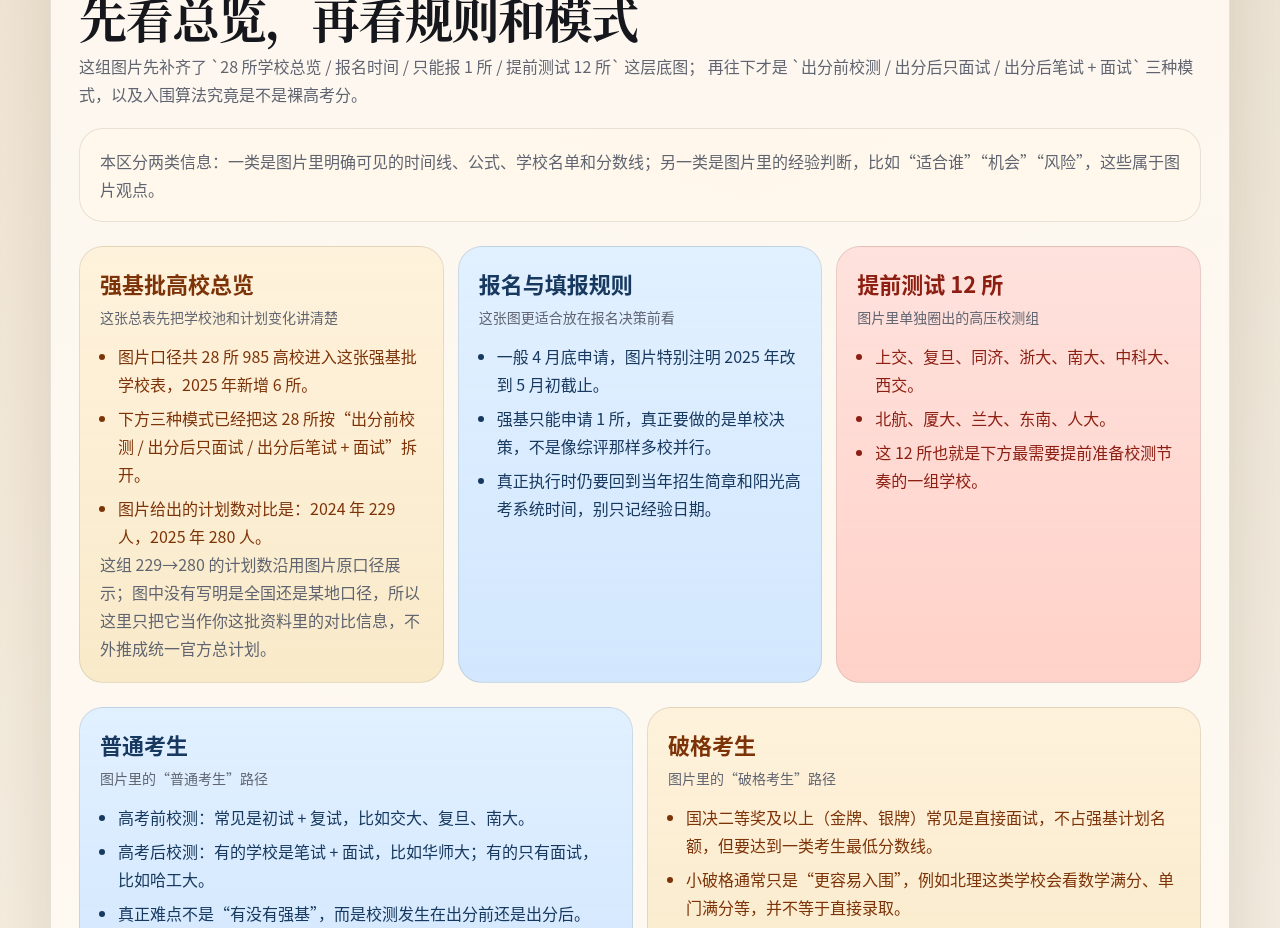
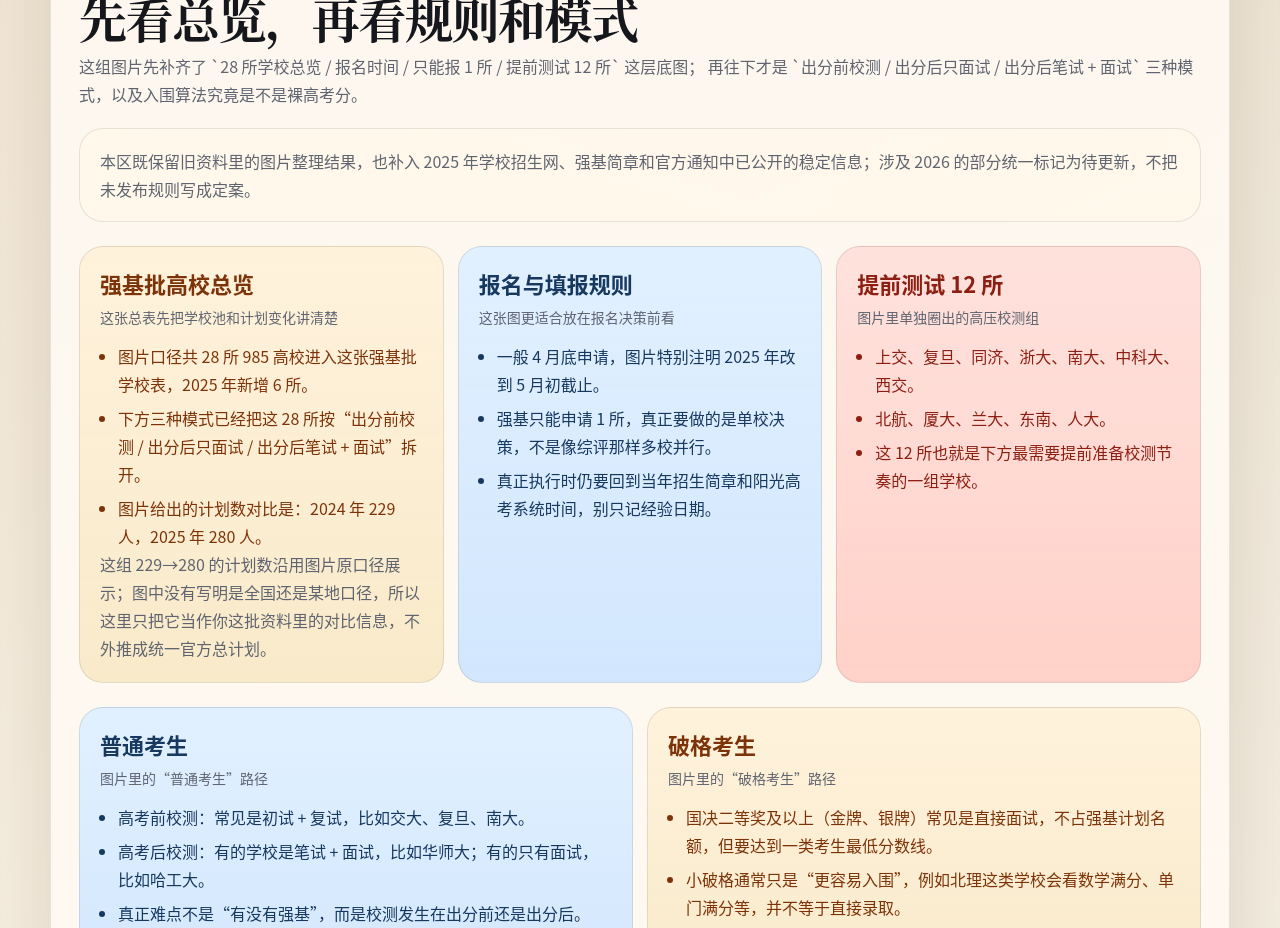
Before and after one commit to t86/zhaosheng, a Next.js app: page /selection in a window 1280 px wide. Shown: the part 1820-2748 px from the top of the page. Built offline with nearby package versions, Linux system fonts and the light colour scheme.

Commit message:
fix: tighten qiangji headline metadata and wording

```diff
--- a/data/selection-guides.ts
+++ b/data/selection-guides.ts
@@ -62,6 +62,8 @@
 
 export type HeadlineSchoolCard = {
   school: string;
+  coverageLevel: "official-2025" | "stable-2025";
+  updateStatus: "pending-2026";
   status: string;
   majorRange: string;
   qualificationRule: string;
@@ -186,7 +188,7 @@
   ] satisfies BulletPanel[],
   qiangji: {
     disclaimer:
-      "本区分两类信息：一类是图片里明确可见的时间线、公式、学校名单和分数线；另一类是图片里的经验判断，比如“适合谁”“机会”“风险”，这些属于图片观点。",
+      "本区既保留旧资料里的图片整理结果，也补入 2025 年学校招生网、强基简章和官方通知中已公开的稳定信息；涉及 2026 的部分统一标记为待更新，不把未发布规则写成定案。",
     statusPanels: [
       {
         title: "2025 官方完整口径",
@@ -204,6 +206,8 @@
     headlineSchoolCards: [
       {
         school: "清华大学",
+        coverageLevel: "official-2025",
+        updateStatus: "pending-2026",
         status: "2025 简章与测试安排已公开；2026 规则待新简章。",
         majorRange: "基础理科学术类、基础理科工程衔接类、基础文科类。",
         qualificationRule: "按高考成绩分省分学科类 6 倍入围；竞赛国决银牌及以上可申请破格。",
@@ -214,6 +218,8 @@
       },
       {
         school: "北京大学",
+        coverageLevel: "official-2025",
+        updateStatus: "pending-2026",
         status: "2025 简章已公开；2026 规则暂不提前外推。",
         majorRange: "按专业组组织，覆盖数学、物理、化学、生物及部分基础文科方向。",
         qualificationRule: "按分省分专业组计划数 6 倍入围；竞赛国决银牌及以上可申请破格。",
@@ -224,6 +230,8 @@
       },
       {
         school: "复旦大学",
+        coverageLevel: "official-2025",
+        updateStatus: "pending-2026",
         status: "2025 简章与测试结果页都已公开；2026 先不写成定案。",
         majorRange: "2025 招生专业（类）覆盖古文字学、基础数理化生及医学相关方向。",
         qualificationRule: "A 类面向综合素质优秀考生；B 类面向竞赛国决金银牌考生，且不能兼报其他高校强基。",
@@ -234,6 +242,8 @@
       },
       {
         school: "上海交通大学",
+        coverageLevel: "stable-2025",
+        updateStatus: "pending-2026",
         status: "2025 简章已公开；2026 新规未出前先保留 2025 口径。",
         majorRange:
           "2025 已公开口径可见数学与应用数学、物理学、化学、生物科学、生物医学工程等基础学科或交叉方向。",
@@ -244,6 +254,8 @@
       },
       {
         school: "浙江大学",
+        coverageLevel: "stable-2025",
+        updateStatus: "pending-2026",
         status: "2025 本博衔接培养方案已公开；招生细则仍以当年简章为准。",
         majorRange: "2025 级已公开多份强基专业培养方案，覆盖数学、物理、化学、生物、历史等基础学科方向。",
         qualificationRule: "当前稳定信息偏培养端；正式入围与录取规则仍等学校当年强基简章。",
@@ -253,6 +265,8 @@
       },
       {
         school: "南京大学",
+        coverageLevel: "stable-2025",
+        updateStatus: "pending-2026",
         status: "2025 官方政策解读已公开；2026 仍待新简章。",
         majorRange:
           "数学与应用数学、信息与计算科学、物理学、化学、生物科学、汉语言文学（古文字学）、历史学、哲学。",
@@ -264,6 +278,8 @@
       },
       {
         school: "中国科学技术大学",
+        coverageLevel: "official-2025",
+        updateStatus: "pending-2026",
         status: "2025 录取标准公示已公开；2026 招生细则待更新。",
         majorRange: "2025 公示已能看到数学类、物理学类等基础学科专业，并细分部分培养方向。",
         qualificationRule: "正式入围条件仍以 2025 强基简章为准；当前最稳定的是录取结果口径。",
@@ -389,11 +405,11 @@
     ] satisfies HeadlineSchoolNote[],
     hongKongReminder: {
       title: "港大上海平台提醒",
-      subtitle: "只写已公开教研与科研教学安排，不把它说成内地独立招生校区。",
+      subtitle: "只写已公开教研与科研教学安排，不把它表述成内地常规本科招生校址。",
       tone: "soft",
       bullets: [
         "港大官方新闻公开的是计算与数据科学学院“上海教研基地”与“一院两校区”教学安排。",
-        "更稳妥的理解是：这是在沪科研教学平台 / 教学基地，不等同于面向内地高考单独招生的独立校区。",
+        "更稳妥的理解是：这是在沪科研教学平台 / 教学基地，不等同于面向内地高考单列招生的本地校区。",
         "如果后续出现新的内地招生口径，仍以港大和相关主管部门正式发布为准。",
       ],
       note: "这里刻意避免使用“大陆校区招生”之类表述，减少误读。",
```
Also changed, not shown: 1 other file (tests, documents, lock files or other folders).
